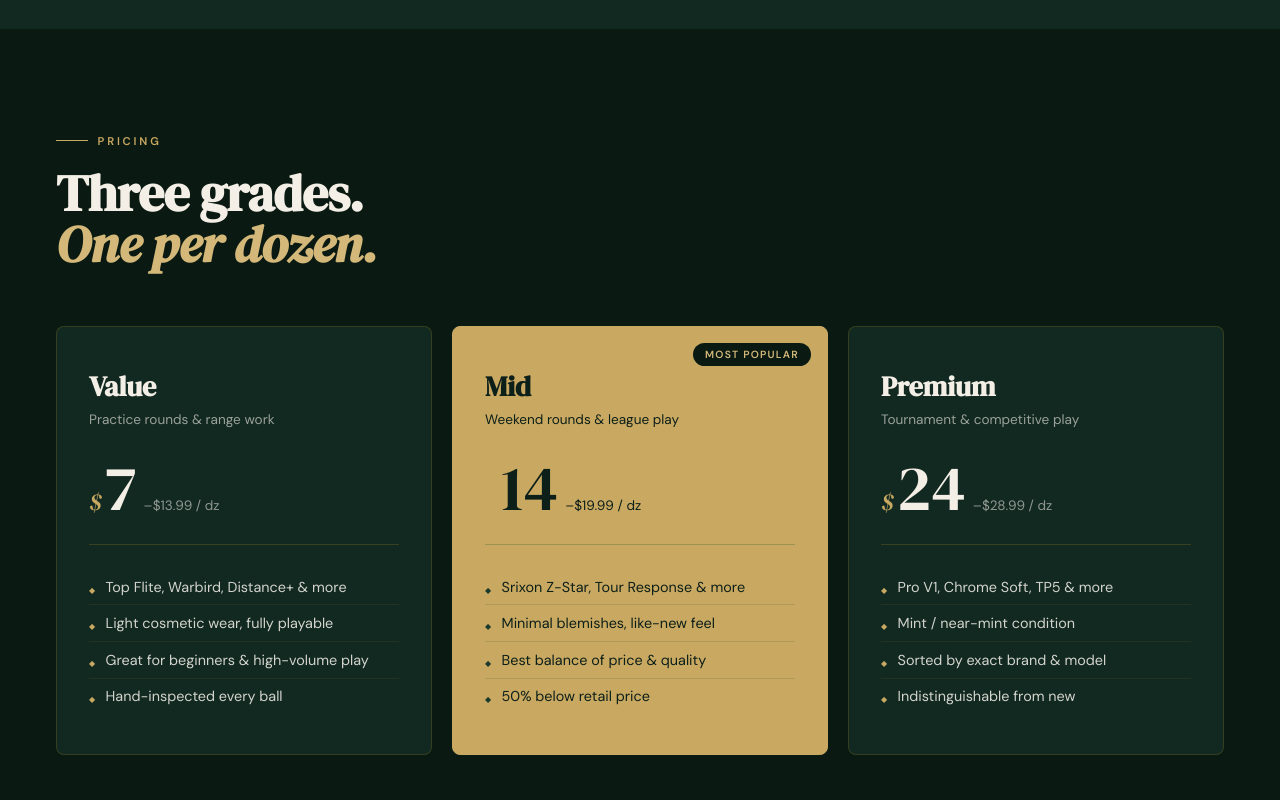
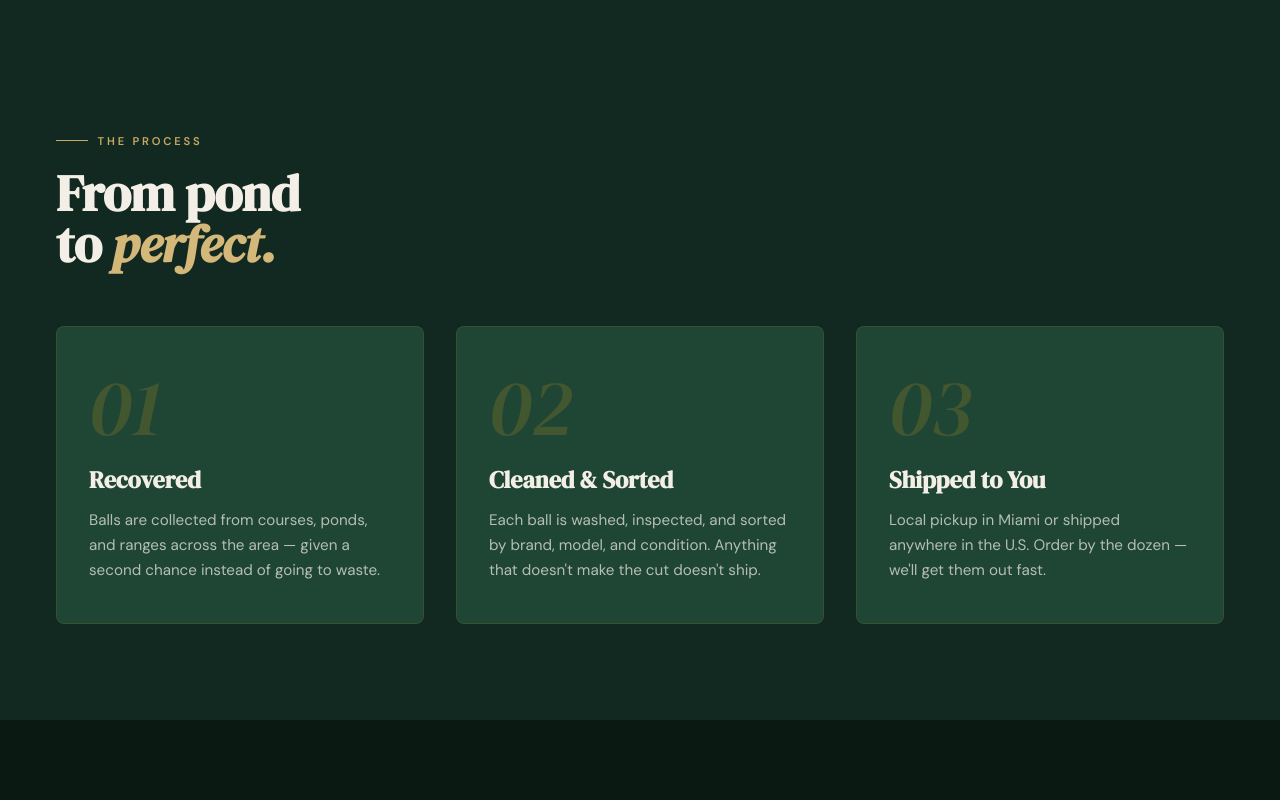
Before and after one commit to Backinplay18/BackInPlay, a website with bundled scripts: page index.html in a window 1280 px wide. Shown: the part 1600-2400 px from the top of the page. Built offline with nearby package versions, Linux system fonts and the light colour scheme; some packages are replaced by stand-ins of ours.

Commit message:
Update index.html

```diff
--- a/index.html
+++ b/index.html
@@ -302,7 +302,7 @@
 <nav>
   <div class="logo"><span class="logo-ball" style="animation:floatBall 3s ease-in-out infinite;"></span>Back in Play <span class="logo-llc">LLC</span></div>
   <div class="nav-links">
-    <a href="#about">About</a><a href="#pricing">Pricing</a>
+    <a href="#about">About</a>
     <a href="#how">How It Works</a><a href="#contact">Contact</a>
   </div>
   <button class="cart-btn" onclick="toggleCart()" style="display:flex;align-items:center;gap:0.6rem;">
@@ -452,7 +452,7 @@
       <div class="stat"><div class="stat-num">USA</div><div class="stat-label">Nationwide Shipping</div></div>
     </div>
     <div class="hero-ctas fade-in d4">
-      <a href="#pricing" class="btn-gold" onclick="event.preventDefault();triggerSwing()">Shop All Balls →</a>
+      <a href="#" class="btn-gold" onclick="event.preventDefault();triggerSwing()">Shop All Balls →</a>
       <a href="#how" class="btn-outline">How It Works</a>
     </div>
   </div>
@@ -484,30 +484,7 @@
   </div>
 </section>
 
-<section id="pricing">
-  <div class="pricing-header">
-    <div class="section-tag">Pricing</div>
-    <h2 class="section-heading">Three grades.<br/><em>One per dozen.</em></h2>
-  </div>
-  <div class="pricing-grid">
-    <div class="price-card">
-      <h3 class="card-tier">Value</h3><p class="card-desc">Practice rounds & range work</p>
-      <div class="card-price-wrap"><span class="card-price-dollar">$</span><span class="card-price">7</span><span class="card-price-unit">–$13.99 / dz</span></div>
-      <ul class="card-features"><li>Top Flite, Warbird, Distance+ & more</li><li>Light cosmetic wear, fully playable</li><li>Great for beginners & high-volume play</li><li>Hand-inspected every ball</li></ul>
-    </div>
-    <div class="price-card featured">
-      <span class="featured-badge">Most Popular</span>
-      <h3 class="card-tier">Mid</h3><p class="card-desc">Weekend rounds & league play</p>
-      <div class="card-price-wrap"><span class="card-price-dollar">$</span><span class="card-price">14</span><span class="card-price-unit">–$19.99 / dz</span></div>
-      <ul class="card-features"><li>Srixon Z-Star, Tour Response & more</li><li>Minimal blemishes, like-new feel</li><li>Best balance of price & quality</li><li>50% below retail price</li></ul>
-    </div>
-    <div class="price-card">
-      <h3 class="card-tier">Premium</h3><p class="card-desc">Tournament & competitive play</p>
-      <div class="card-price-wrap"><span class="card-price-dollar">$</span><span class="card-price">24</span><span class="card-price-unit">–$28.99 / dz</span></div>
-      <ul class="card-features"><li>Pro V1, Chrome Soft, TP5 & more</li><li>Mint / near-mint condition</li><li>Sorted by exact brand & model</li><li>Indistinguishable from new</li></ul>
-    </div>
-  </div>
-</section>
+
 
 <section id="how">
   <div class="section-tag">The Process</div>
```
